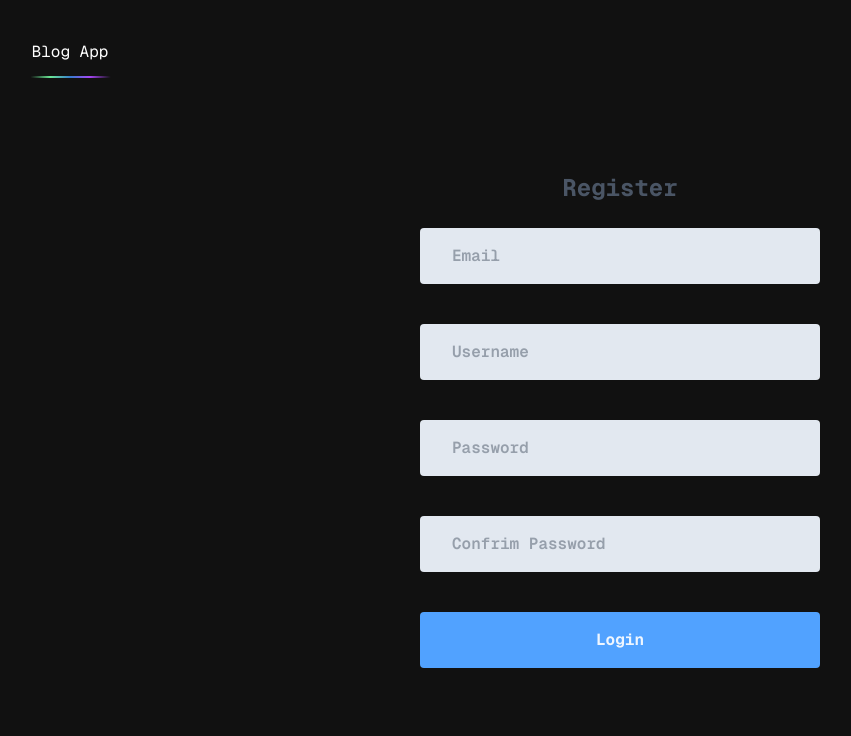
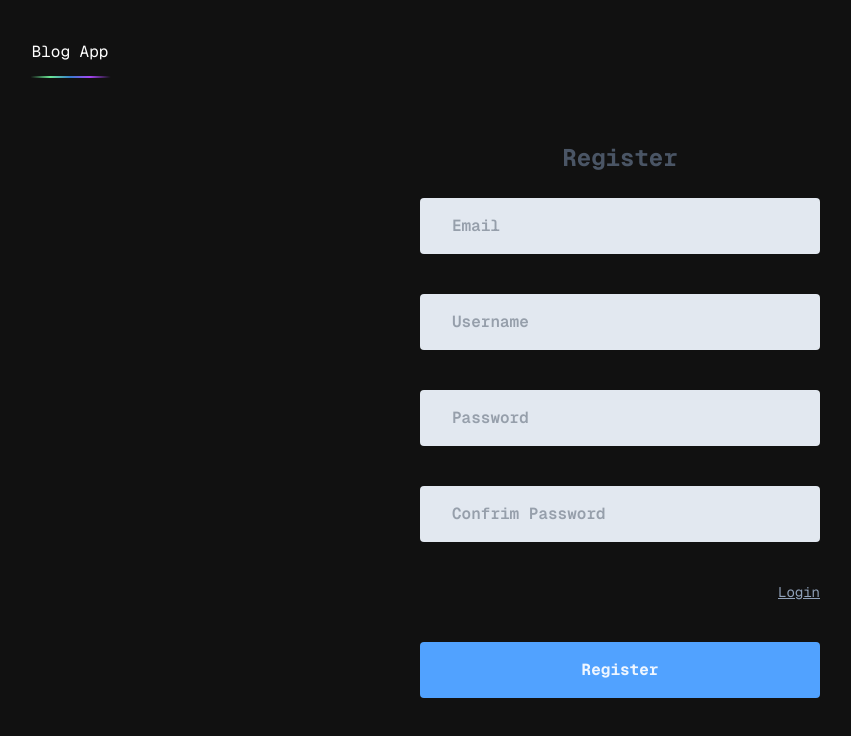
Before and after one commit to kila21/myblog, a React app in the folder frontend/: page /Register in a window 1280 px wide. Shown: the top 736 px of the page, without its empty margins (20-871 px from the left). Built offline with nearby package versions, Linux system fonts and the light colour scheme; the HTML template or start-up script is replaced by a standard one.

Commit message:
from link styles

```diff
--- a/frontend/src/components/forms/LoginForm.tsx
+++ b/frontend/src/components/forms/LoginForm.tsx
@@ -72,13 +72,13 @@ export const LoginForm = () =>{
             {/* remember me checkbox and forgot pass */}
             <div className="w-full flex justify-between">
                 <div className=" flex items-center gap-x-1">
-                    <input onClick={() => setRemember(!remember)} type="checkbox" name="remember" id="remember" className=" w-4 h-4"/>
+                    <input defaultChecked={value ? true : false} onClick={() => setRemember(!remember)} type="checkbox" name="remember" id="remember" className=" w-4 h-4"/>
                     <label htmlFor="remember" className="text-sm text-slate-400">Remember me</label>
                 </div>
 
                 <div className="flex gap-3">
-                    <a href="#" className="text-sm text-slate-400 hover:text-blue-500">Forgot?</a>
-                    <a href="/register" className="text-sm text-slate-400 hover:text-blue-500">Register</a>
+                    <a href="#" className="text-sm text-slate-400 hover:text-blue-500 underline">Forgot?</a>
+                    <a href="/register" className="text-sm text-slate-400 hover:text-blue-500 underline">Register</a>
                 </div>
             </div>
 
--- a/frontend/src/components/forms/RegisterForm.tsx
+++ b/frontend/src/components/forms/RegisterForm.tsx
@@ -72,8 +72,14 @@ export const RegisterForm = () => {
                 aria-describedby={errors.password2? 'error' : undefined}
             />
 
+            <div className="w-full flex justify-end">
+                <div className="flex gap-3">
+                    <a href="/login" className="text-sm text-slate-400 hover:text-blue-500 underline">Login</a>
+                </div>
+            </div>
+
             <div className="w-full">
-                <Button type="submit" variant="auth" loading='false' className="w-full cursor-pointer">Login</Button>
+                <Button type="submit" variant="auth" loading='false' className="w-full cursor-pointer">Register</Button>
             </div>
         </form>
     )
```
